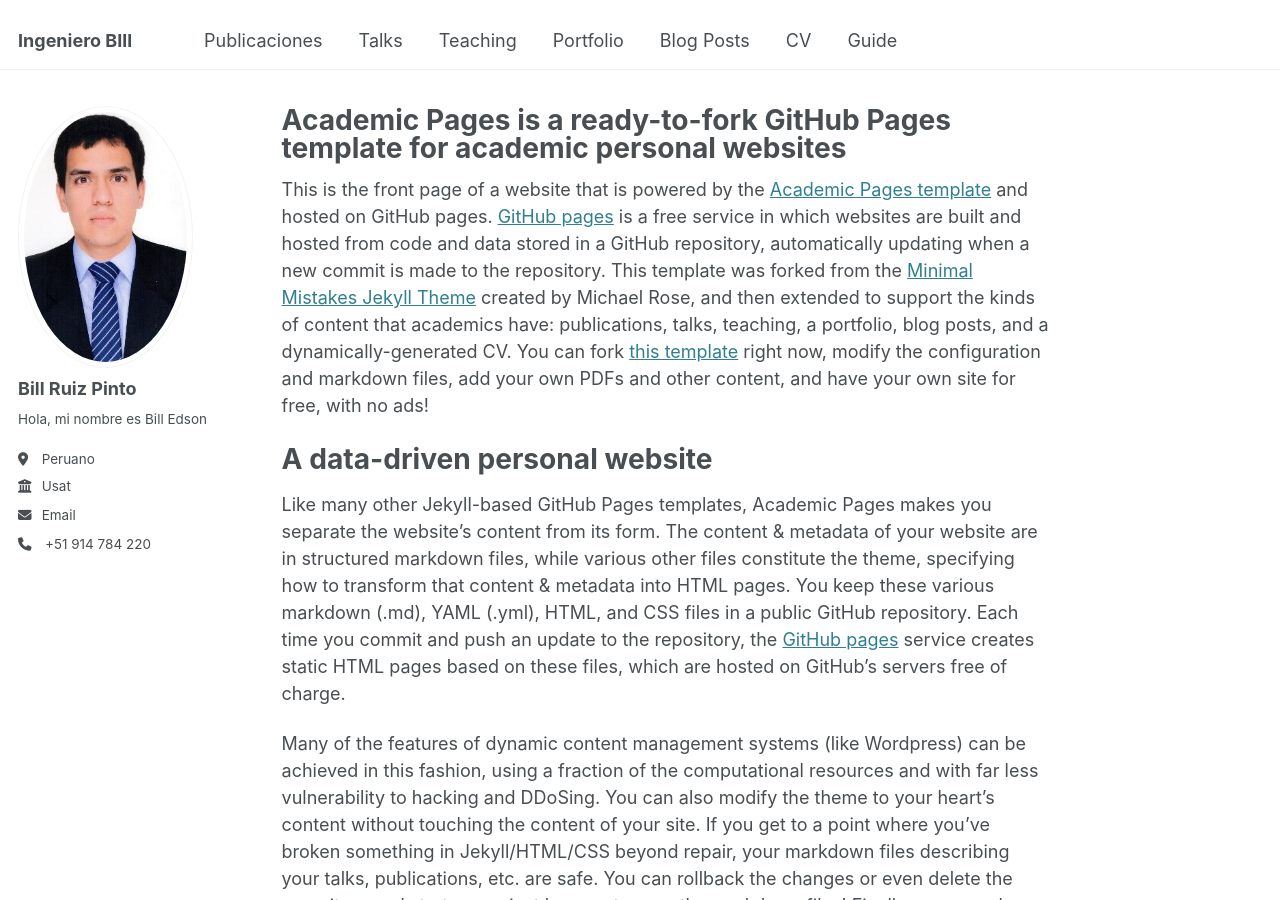
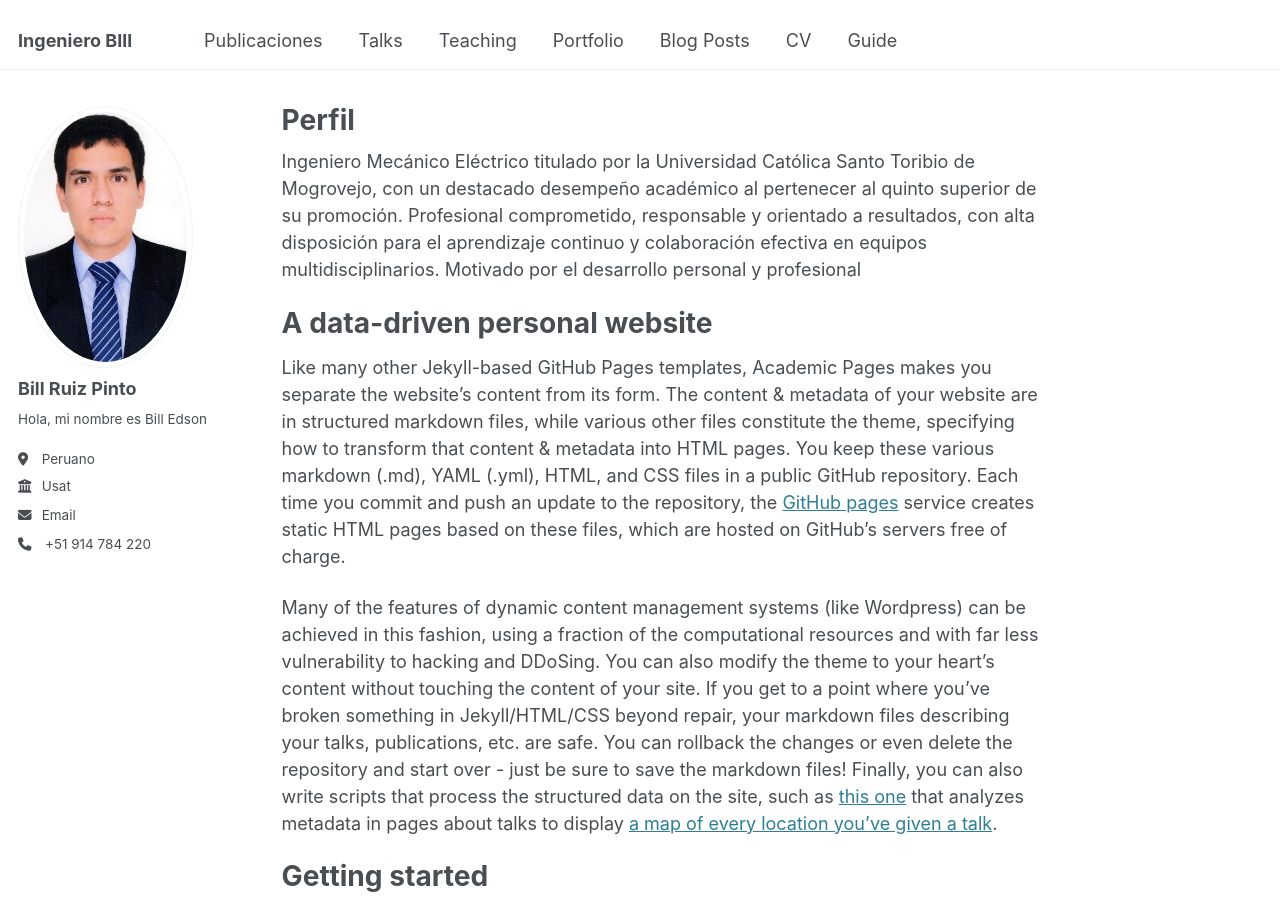
Before and after one commit to IngenieroBill/Cv, a Jekyll site: the page built from _pages/about.md, in a window 1280 px wide and 900 px high. Built offline with Jekyll 4.4.1, drawn with Linux system fonts in a browser that asks for light colours.

Commit message:
Actualización de archivos de datos

```diff
--- a/_pages/about.md
+++ b/_pages/about.md
@@ -1,13 +1,13 @@
 ---
 permalink: /
-title: "Academic Pages is a ready-to-fork GitHub Pages template for academic personal websites"
+title: "Perfil"
 author_profile: true
 redirect_from:
   - /about/
   - /about.html
 ---
 
-This is the front page of a website that is powered by the [Academic Pages template](https://github.com/academicpages/academicpages.github.io) and hosted on GitHub pages. [GitHub pages](https://pages.github.com) is a free service in which websites are built and hosted from code and data stored in a GitHub repository, automatically updating when a new commit is made to the repository. This template was forked from the [Minimal Mistakes Jekyll Theme](https://mmistakes.github.io/minimal-mistakes/) created by Michael Rose, and then extended to support the kinds of content that academics have: publications, talks, teaching, a portfolio, blog posts, and a dynamically-generated CV. You can fork [this template](https://github.com/academicpages/academicpages.github.io) right now, modify the configuration and markdown files, add your own PDFs and other content, and have your own site for free, with no ads!
+Ingeniero Mecánico Eléctrico titulado por la Universidad Católica Santo Toribio de Mogrovejo, con un destacado desempeño académico al pertenecer al quinto superior de su promoción. Profesional comprometido, responsable y orientado a resultados, con alta disposición para el aprendizaje continuo y colaboración efectiva en equipos multidisciplinarios. Motivado por el desarrollo personal y profesional
 
 A data-driven personal website
 ======
```
